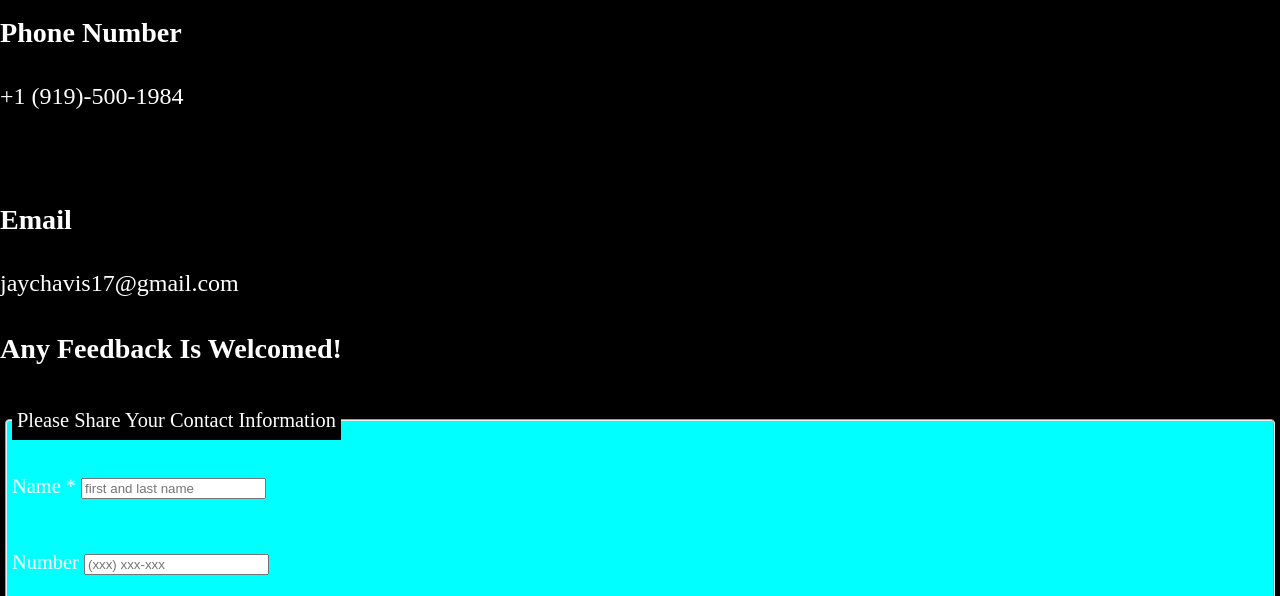
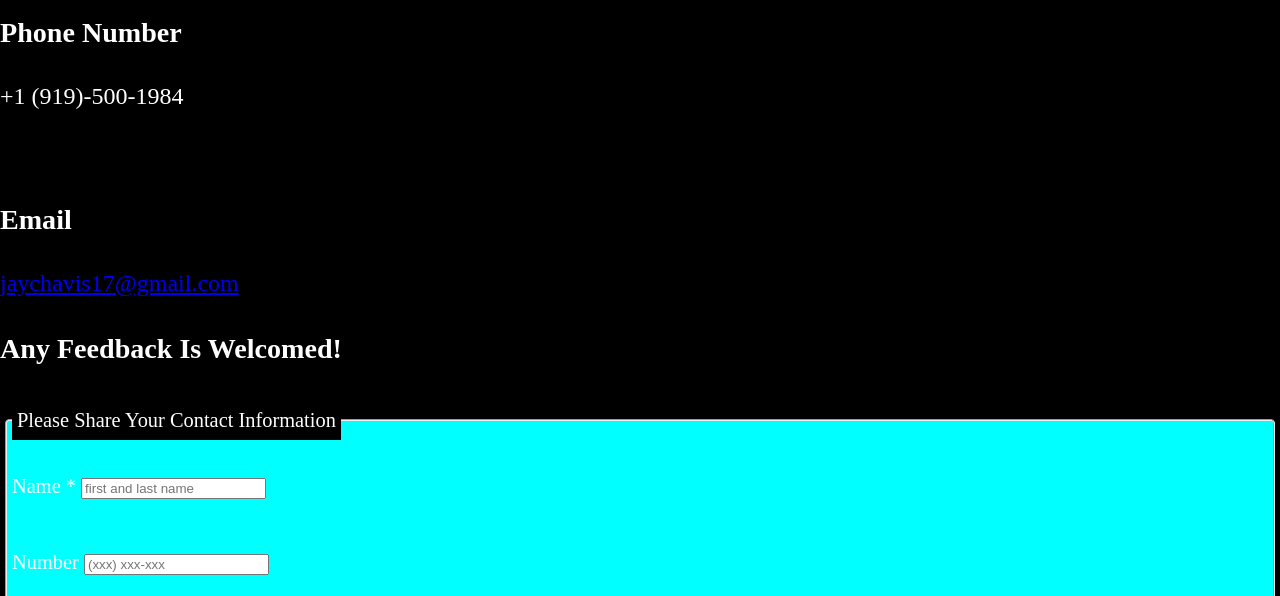
Before and after one commit to jaychavis1738/jaychavis1738.github.io, a plain HTML site: page contact.html in a window 1280 px wide. Shown: the part 204-800 px from the top of the page. Drawn offline with Linux system fonts and the light colour scheme.

Commit message:
Update contact.html

```diff
--- a/contact.html
+++ b/contact.html
@@ -19,7 +19,7 @@
     <p>+1 (919)-500-1984</p>
     <p>&nbsp;</p>
   <h3>Email</h3>
-    <p><a href="mailto:jaychavis17@gmail.com"></a>jaychavis17@gmail.com</p>
+    <p><a href="mailto:jaychavis17@gmail.com">jaychavis17@gmail.com</a>
 </div>
 <h3>Any Feedback Is Welcomed!</h3>
 <form id="text" action="hermes.waketech.edu" method="post">
```
